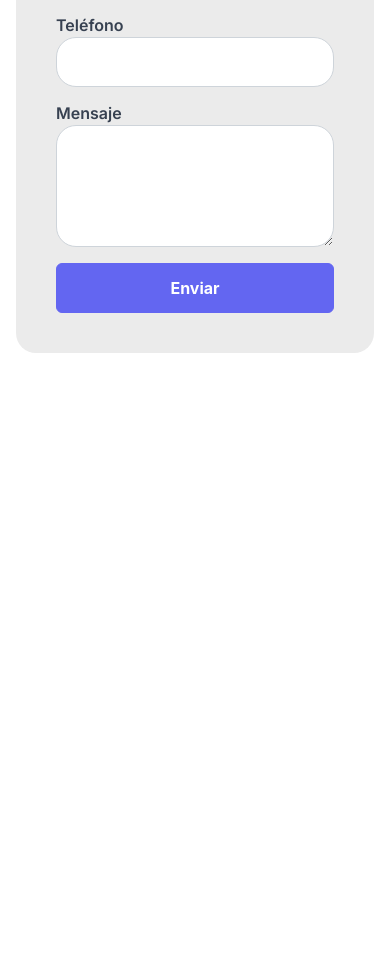
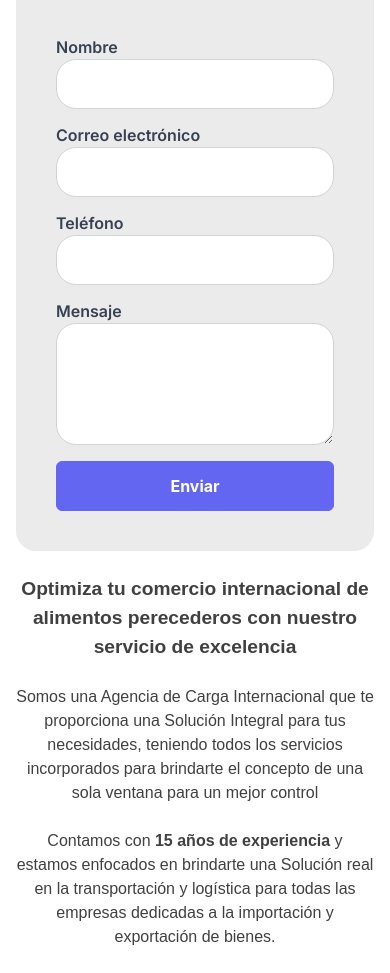
Before and after one commit to Steven0110/landing-page-solutionscargo, a Next.js app: page / in a window 390 px wide. Shown: the part 879-1852 px from the top of the page. Before the commit the page ends 1248 px from the top, so only its background shows below. Built offline with nearby package versions, Linux system fonts and the light colour scheme.

Commit message:
Responsive design improved

```diff
--- a/src/app/globals.css
+++ b/src/app/globals.css
@@ -6,6 +6,11 @@
   --foreground-rgb: 0, 0, 0;
   --background-start-rgb: 214, 219, 220;
   --background-end-rgb: 255, 255, 255;
+  --primary-color: #2b313d;
+}
+
+button.p-button {
+  background: var(--primary-color);
 }
 
 @media (prefers-color-scheme: dark) {
--- a/src/app/page.tsx
+++ b/src/app/page.tsx
@@ -1,10 +1,12 @@
 import Image from 'next/image'
 import Banner from '../components/Banner'
+import Introduction from '../components/Introduction'
 
 export default function Home() {
   return (
     <main>
       <Banner></Banner>
+      <Introduction/>
     </main>
   )
 }
--- a/src/components/Banner/Banner.scss
+++ b/src/components/Banner/Banner.scss
@@ -11,23 +11,6 @@
 	.banner__text {
 		color: white;
 		font-size: 1.4rem;
-	}
-	.banner__form {
-		background-color: #ebebeb;
-		padding: 40px;
-		border-radius: 20px;
-		.form__block {
-			margin-top: 14px;
-			.form__error {
-				color: red;
-			}
-			span {
-				font-weight: 600;
-			}
-			input, textarea {
-				border-radius: 20px;
-			}
-		}
 	}
 }
 
--- a/src/components/Banner/index.tsx
+++ b/src/components/Banner/index.tsx
@@ -2,43 +2,24 @@
 
 import './Banner.scss'
 import Image from 'next/image'
-import { useState } from 'react'
-import { InputText } from 'primereact/inputtext'
-import { InputTextarea } from 'primereact/inputtextarea';
-import { Button } from 'primereact/button';
-import { Formik, Form, ErrorMessage } from 'formik';
+import { useState, useEffect } from 'react'
+import ContactForm from '../ContactForm'
 
 export default function Banner() {
 
-	interface Values {
-		name: string,
-		email: string,
-		phone: string|number,
-		message: string,
-	}
+	const [windowSize, setWindowSize] = useState([0,0])
 
-	function validateForm(values: Values) {
-		const errors: Values = {name: '', email: '', phone: '', message: ''}
+	useEffect(() => {
+			const handleWindowResize = () => setWindowSize([window.innerWidth, window.innerHeight])
 
-		if( !values.email )
-			errors.email = 'El correo eletrónico es requerido'
-		else if( !/^[A-Z0-9._%+-]+@[A-Z0-9.-]+\.[A-Z]{2,}$/i.test(values.email) )
-			errors.email = 'El correo eletrónico es inválido'
+			handleWindowResize()
+			window.addEventListener('resize', handleWindowResize)
 
-		if( !values.phone )
-			errors.phone = 'El teléfono es requerido'
-
-		return errors
-	}
-
-	function submitForm(values: Values, { setSubmitting }: { setSubmitting: Function } ) {
-		setTimeout(() => {
-			alert("Done")
-			setSubmitting( false )
-		}, 2000)
-	}
+			return () => window.removeEventListener('resize', handleWindowResize)
+	}, [])
 
 	return (
+		<div>
 			<div className="grid grid-cols-1 md:grid-cols-2 banner">
 				<div className="px-4 md:px-28 py-14">
 					<div className="text-center md:text-left">
@@ -58,44 +39,12 @@ export default function Banner() {
 						Agencia de Carga Internacional enfocada en brindar una solución en logística para empresas dedicadas a la importación y exportación
 					</div>
 				</div>
-			<div className="px-4 md:px-28 py-4 md:py-14 relative">
-				<Formik
-					initialValues={{name: '', email: '', message: '', phone: ''}}
-					validate={ validateForm }
-					onSubmit={ submitForm }>
-					{({ isSubmitting, values, errors, handleChange }) => (
-						<Form className="banner__form relative md:absolute w-full md:w-8/12 mt-14 md:mt-32">
-							<label className="block form__block">
-								<span className="text-gray-700">Nombre</span>
-								<InputText className="block w-full" name="name" type="text" value={values.name} onChange={ handleChange }/>
-								<ErrorMessage name="name" component="div" className="form__error"/>
-							</label>
-							<label className="block form__block">
-								<span className="text-gray-700">Correo electrónico</span>
-								<InputText className="block w-full" name="email" type="text" value={values.email} onChange={ handleChange }/>
-								<ErrorMessage name="email" component="div" className="form__error" />
-							</label>
-							<label className="block form__block">
-								<span className="text-gray-700">Teléfono</span>
-								<InputText className="block w-full" name="phone" type="text" value={values.phone} onChange={ handleChange }/>
-								<ErrorMessage name="phone" component="div" className="form__error" />
-							</label>
-							<label className="block form__block">
-								<span className="text-gray-700">Mensaje</span>
-								<InputTextarea className="block w-full" name="message" rows={4} value={values.message} onChange={ handleChange }/>
-								<ErrorMessage name="message" component="div" className="form__error"/>
-							</label>
-							<div className="mt-4">
-								<Button
-									className="w-full"
-									disabled={ isSubmitting }
-									loading={ isSubmitting }
-									label="Enviar"/>
+				{windowSize[0] > 768 && <ContactForm/>}
 			</div>
-						</Form>
-					)}
-				</Formik>
-			</div>
+			{windowSize[0] <= 768 &&
+			<div className="mobile-form">
+				<ContactForm/>
+			</div>}
 		</div>
 	)
 }
--- /dev/null
+++ b/src/components/ContactForm/ContactForm.scss
@@ -0,0 +1,17 @@
+.form {
+	background-color: #ebebeb;
+	padding: 40px;
+	border-radius: 20px;
+	.form__block {
+		margin-top: 14px;
+		.form__error {
+			color: red;
+		}
+		span {
+			font-weight: 600;
+		}
+		input, textarea {
+			border-radius: 20px;
+		}
+	}
+}
--- /dev/null
+++ b/src/components/ContactForm/index.tsx
@@ -0,0 +1,83 @@
+'use client';
+
+import './ContactForm.scss'
+import { useState } from 'react'
+import { InputText } from 'primereact/inputtext'
+import { InputTextarea } from 'primereact/inputtextarea';
+import { Button } from 'primereact/button';
+import { Formik, Form, ErrorMessage } from 'formik';
+
+export default function ContactForm() {
+
+	interface Values {
+		name: string,
+		email: string,
+		phone: string|number,
+		message: string,
+	}
+
+	function validateForm(values: Values) {
+		const errors: Values = {name: '', email: '', phone: '', message: ''}
+
+		if( !values.email )
+			errors.email = 'El correo electrónico es requerido'
+		else if( !/^[A-Z0-9._%+-]+@[A-Z0-9.-]+\.[A-Z]{2,}$/i.test(values.email) )
+			errors.email = 'El correo eletrónico es inválido'
+
+		if( !values.name )
+			errors.name = 'El nombre es requerido'
+
+		if( !values.phone )
+			errors.phone = 'El teléfono es requerido'
+
+		return errors
+	}
+
+	function submitForm(values: Values, { setSubmitting }: { setSubmitting: Function } ) {
+		setTimeout(() => {
+			alert("Done")
+			setSubmitting( false )
+		}, 2000)
+	}
+
+	return (
+		<div className="px-4 md:px-28 py-0 md:py-40 relative">
+			<Formik
+				initialValues={{name: '', email: '', message: '', phone: ''}}
+				validate={ validateForm }
+				onSubmit={ submitForm }>
+				{({ isSubmitting, values, errors, handleChange }) => (
+					<Form className="form relative md:absolute w-full md:w-8/12 mt-4 md:mt-14 md:mt-32">
+						<label className="block form__block">
+							<span className="text-gray-700">Nombre</span>
+							<InputText className="block w-full" name="name" type="text" value={values.name} onChange={ handleChange }/>
+							<ErrorMessage name="name" component="div" className="form__error"/>
+						</label>
+						<label className="block form__block">
+							<span className="text-gray-700">Correo electrónico</span>
+							<InputText className="block w-full" name="email" type="text" value={values.email} onChange={ handleChange }/>
+							<ErrorMessage name="email" component="div" className="form__error" />
+						</label>
+						<label className="block form__block">
+							<span className="text-gray-700">Teléfono</span>
+							<InputText className="block w-full" name="phone" type="text" value={values.phone} onChange={ handleChange }/>
+							<ErrorMessage name="phone" component="div" className="form__error" />
+						</label>
+						<label className="block form__block">
+							<span className="text-gray-700">Mensaje</span>
+							<InputTextarea className="block w-full" name="message" rows={4} value={values.message} onChange={ handleChange }/>
+							<ErrorMessage name="message" component="div" className="form__error"/>
+						</label>
+						<div className="mt-4">
+							<Button
+								className="w-full p-button-primary"
+								disabled={ isSubmitting }
+								loading={ isSubmitting }
+								label="Enviar"/>
+						</div>
+					</Form>
+				)}
+			</Formik>
+		</div>
+	)
+}
--- /dev/null
+++ b/src/components/Introduction/Introduction.scss
@@ -0,0 +1,43 @@
+.introduction {
+	.introduction__title {
+		font-family: Arial;
+		font-weight: bold;
+		font-size: 1.2rem;
+		color: rgb(64,64,64);
+	}
+	.introduction__paragraph {
+		font-family: Arial;
+		font-size: 1rem;
+		padding-left: 25px;
+		color: rgb(64,64,64);
+	}
+}
+
+@media(max-width: 1536px){}
+@media(max-width: 1280px){}
+@media(max-width: 1024px){}
+@media(max-width: 768px){
+	.introduction {
+		padding-top: 0px;
+		text-align: center;
+		.introduction__paragraph {
+			padding-left: 0;
+		}
+	}
+}
+@media(max-width: 640px){
+	.introduction {
+	}
+}
+@media(max-width: 460px){
+	.introduction {
+	}
+}
+@media(max-width: 420px){
+	.introduction {
+	}
+}
+@media(max-width: 360px){
+	.introduction {
+	}
+}
--- /dev/null
+++ b/src/components/Introduction/index.tsx
@@ -0,0 +1,21 @@
+'use client'
+
+import './Introduction.scss'
+
+export default function Introduction() {
+	return (
+		<div className="grid grid-cols-1 md:grid-cols-2 introduction">
+			<div className="px-4 md:px-28">
+				<div className="introduction__title mb-6 md:mb-12 mt-6 md:mt-24 md:mt-0">
+					Optimiza tu comercio internacional de alimentos perecederos con nuestro servicio de excelencia
+				</div>
+				<div className="introduction__paragraph mb-6 md:mb-12">
+					Somos una Agencia de Carga Internacional que te proporciona una Solución Integral para tus necesidades, teniendo todos los servicios incorporados para brindarte el concepto de una sola ventana para un mejor control
+				</div>
+				<div className="introduction__paragraph mb-6 md:mb-12">
+					Contamos con <strong>15 años de experiencia</strong> y estamos enfocados en brindarte una Solución real en la transportación y logística para todas las empresas dedicadas a la importación y exportación de bienes.
+				</div>
+			</div>
+		</div>
+	)
+}
```
Also changed, not shown: src/components/Slider/Slider.scss (added, +16 -0 lines), src/components/Slider/index.tsx (added), 3 other files (tests, documents, lock files or other folders). Lines whose indentation alone changed are shown as unchanged.
